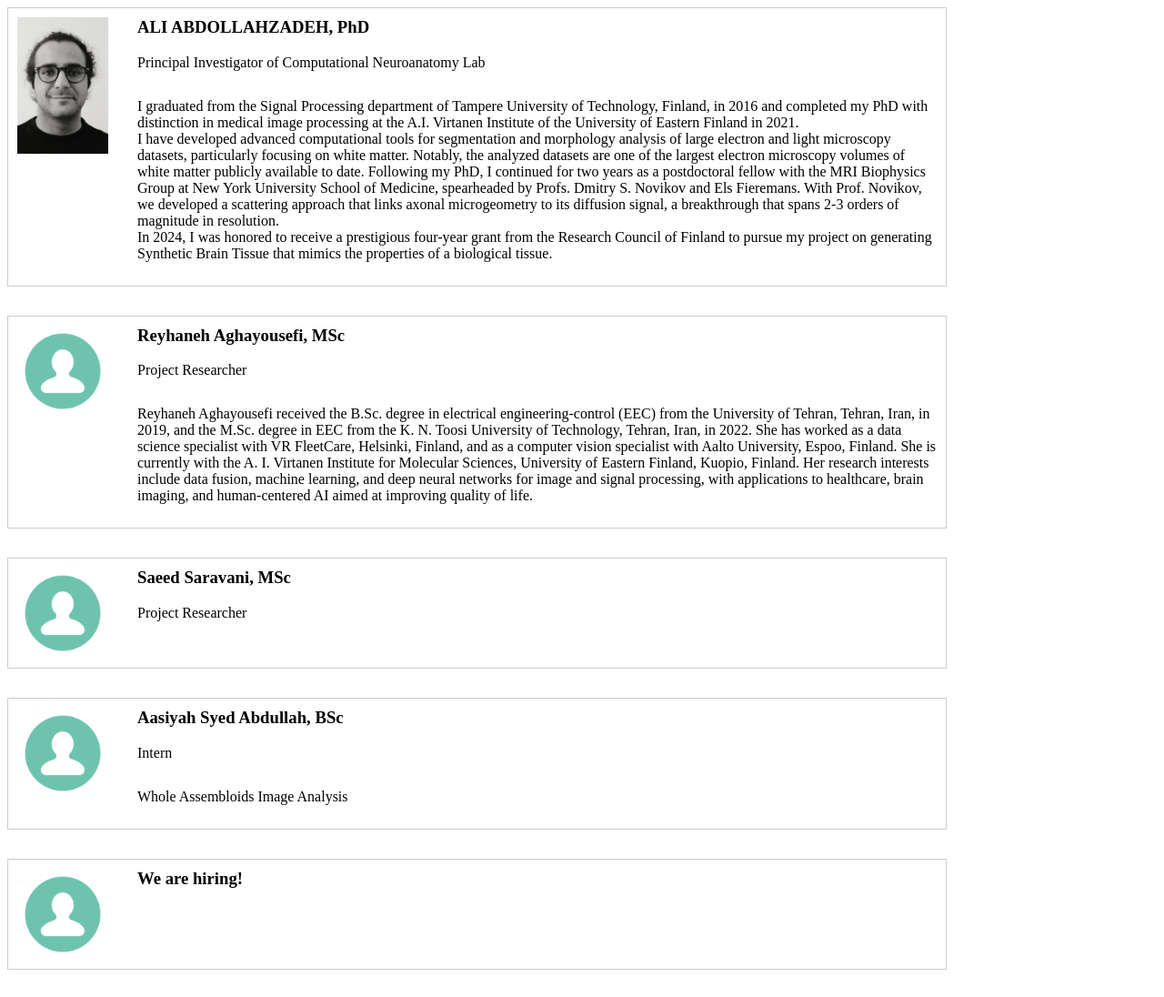
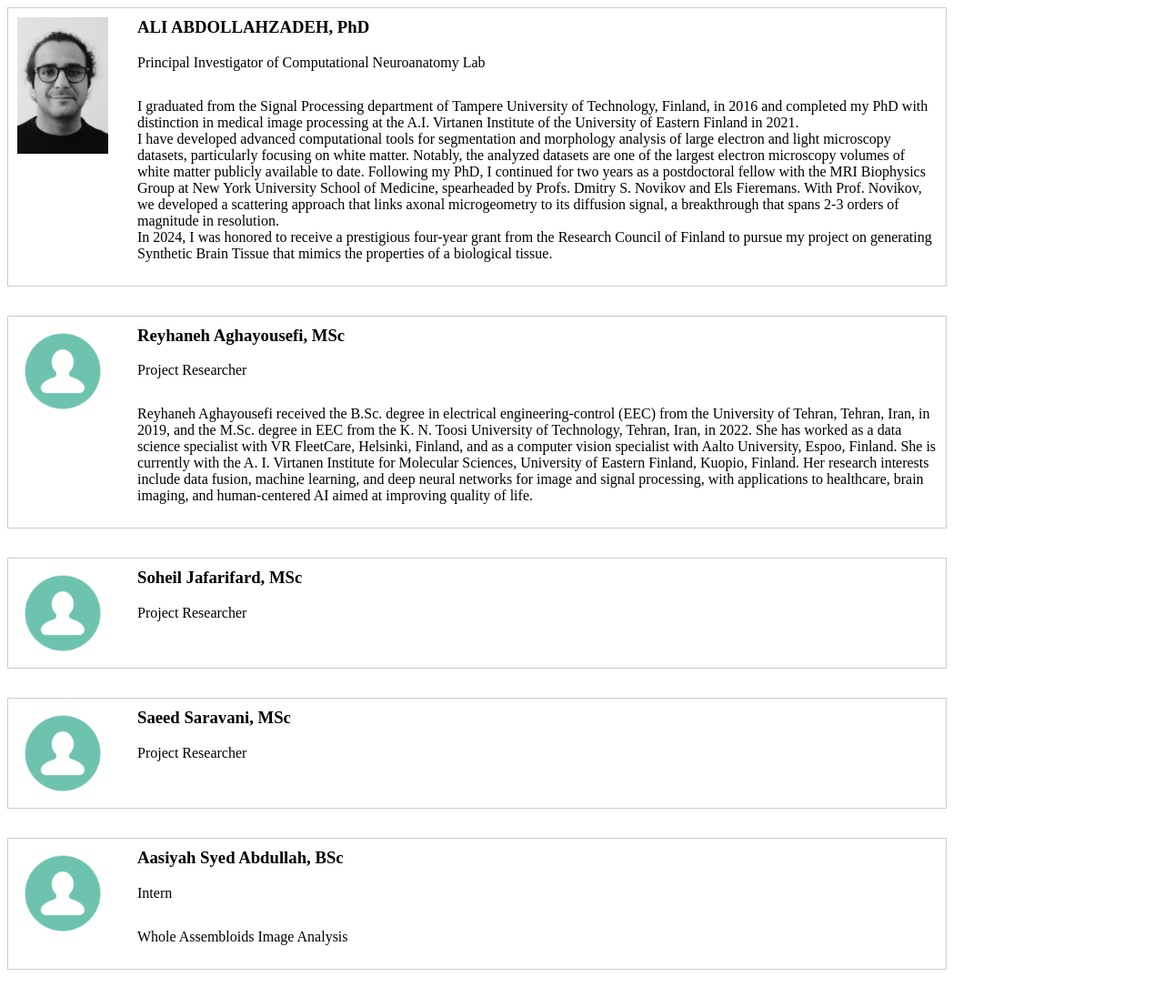
Before and after one commit to CNA-LAB/cna-lab.github.io, a plain HTML site: page team_members.html in a window 1280 px wide. Shown: the top 1096 px of the page at 91% size. Drawn offline with Linux system fonts and the light colour scheme.

Commit message:
update team

```diff
--- a/team_members.html
+++ b/team_members.html
@@ -31,6 +31,18 @@ Reyhaneh Aghayousefi received the B.Sc. degree in electrical engineering-control
 </div>
 
 <div class="team-member" style="border: 1px solid #ccc; padding: 10px;">
+    <img src="images/personx.png" alt="Jafarifard" class="team-photo" style="width: 100px; height: auto;">
+    <div>
+        <h3 style="margin-top: 0;"><b>Soheil Jafarifard, MSc</b></h3>
+	<p> Project Researcher </p>
+
+<p style="margin-top: 30px;">
+</p>
+    </div>
+</div>
+
+
+<div class="team-member" style="border: 1px solid #ccc; padding: 10px;">
     <img src="images/personx.png" alt="S. Saravani" class="team-photo" style="width: 100px; height: auto;">
     <div>
         <h3 style="margin-top: 0;"><b>Saeed Saravani, MSc</b></h3>
```
